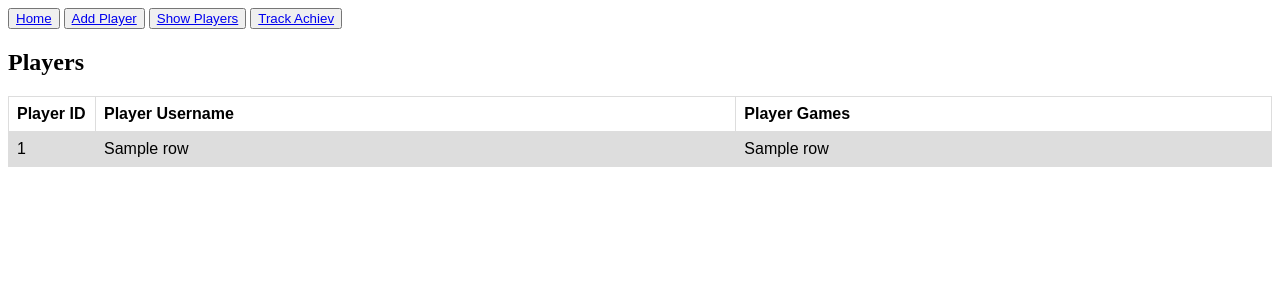
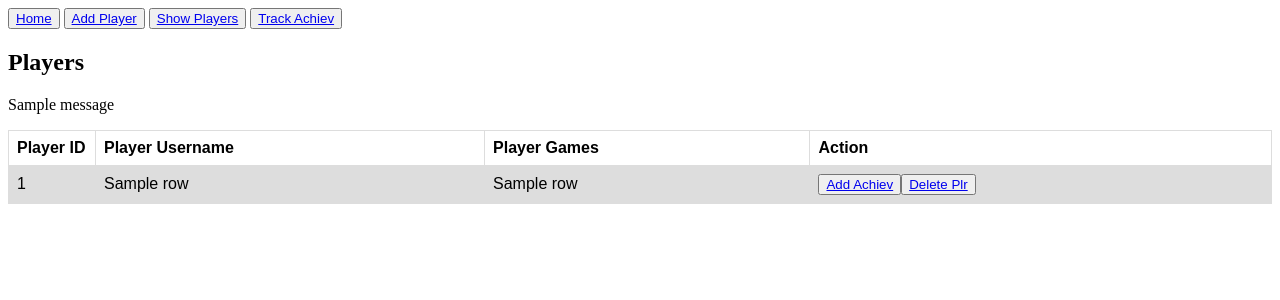
Before and after one commit to yurahriaziev/pythonAPI, a Flask app: template Achievements/templates/player_data.html in a window 1280 px wide. Shown: the top 300 px of the page. Run offline with Flask 3, Linux system fonts and the light colour scheme; the template is opened without the code that fills it: most values are stand-ins (such as "Sample title", 1, 10 or a date in 2020); one stand-in notice (Sample message) is shown.

Commit message:
player data temp update

```diff
--- a/Achievements/templates/player_data.html
+++ b/Achievements/templates/player_data.html
@@ -22,17 +22,28 @@
         {% extends "layout.html" %}
         {% block content %}
         <h2>Players</h2>
+
+        {% with messages = get_flashed_messages() %}
+        {% if messages %}
+          {% for message in messages %}
+          <p>{{ message }}</p>
+          {% endfor %}
+        {% endif %}
+        {% endwith %}
+
         <table>
             <tr>
                 <th style="width: 70px;">Player ID</th>
                 <th>Player Username</th>
                 <th>Player Games</th>
+                <th>Action</th>
             </tr>
             {% for row in data %}
             <tr>
                 <td>{{ row[0] }}</td>
                 <td>{{ row[1] }}</td>
                 <td>{{ row[2] }}</td>
+                <td><button><a href="{{url_for('home')}}">Add Achiev</a></button><button><a href="{{url_for('delete_user_route', user_id=row[0])}}">Delete Plr</a></button></td>
             </tr>
             {% endfor %}
         </table>
```
